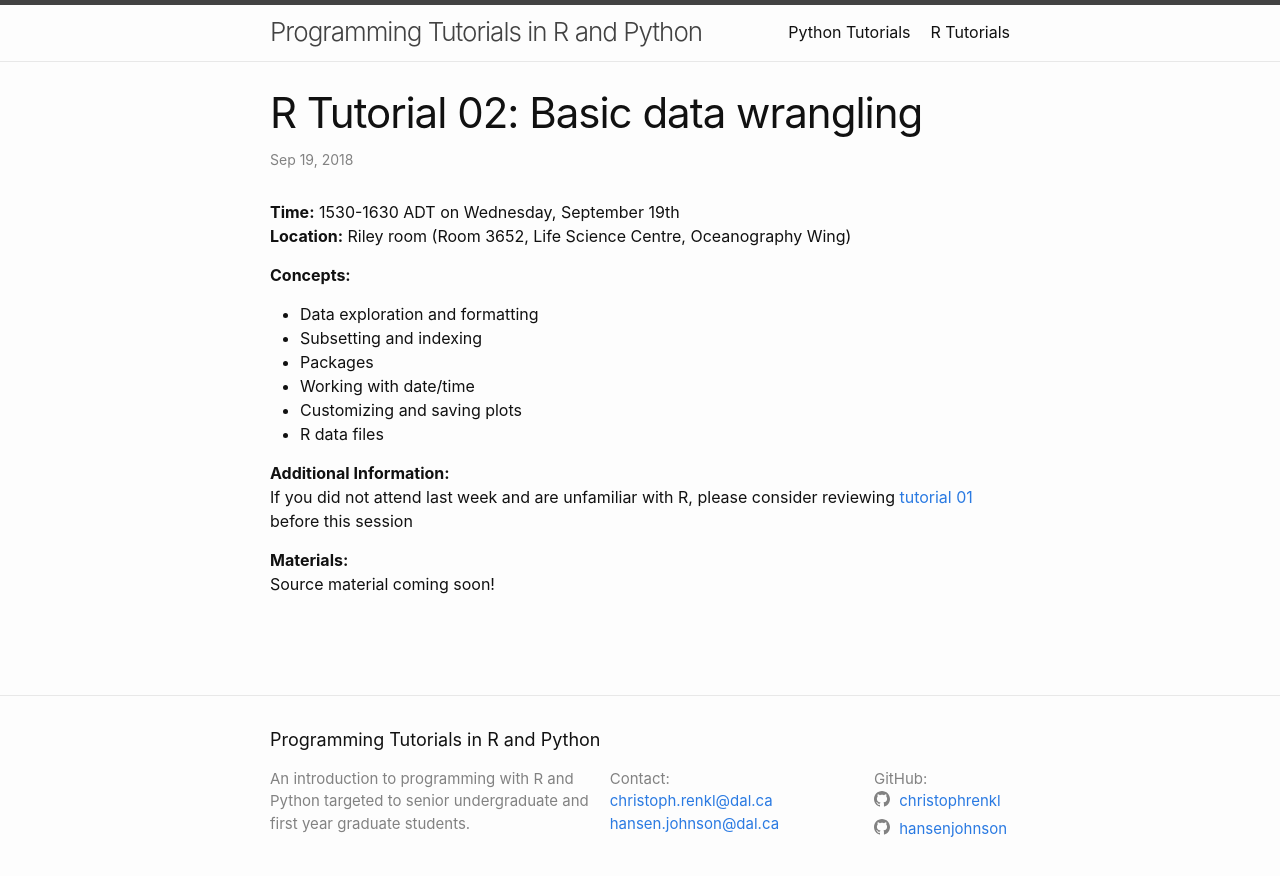
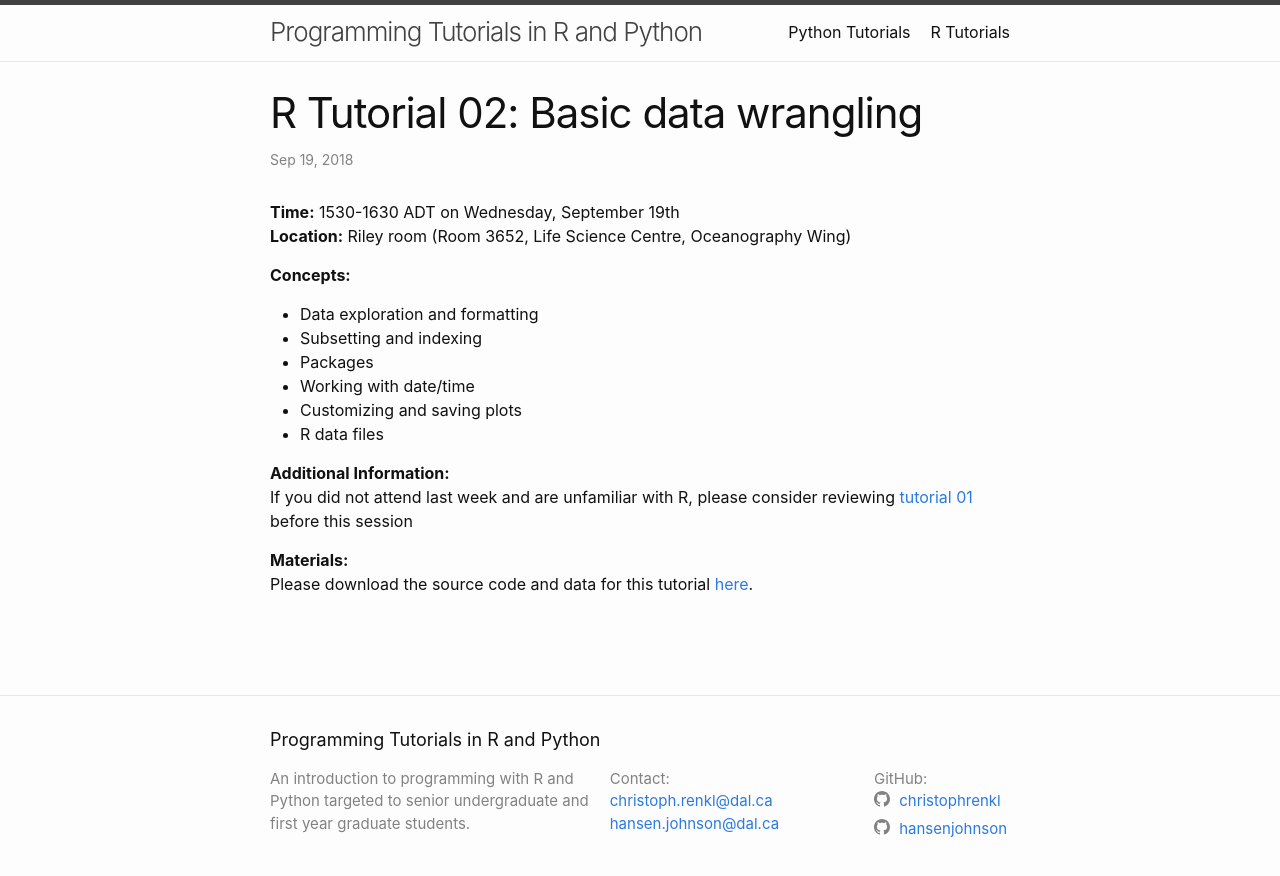
Before and after one commit to anhnguyendepocen/programming_tutorials, a Jekyll site: the page built from docs/_posts/2018-09-19-r-tutorial-02.md, in a window 1280 px wide. Shown: the top 876 px of the page. Built offline with Jekyll 4.4.1, drawn with Linux system fonts in a browser that asks for light colours.

Commit message:
link to tutorial 02 material

```diff
--- a/docs/_posts/2018-09-19-r-tutorial-02.md
+++ b/docs/_posts/2018-09-19-r-tutorial-02.md
@@ -21,5 +21,4 @@ permalink: /r-tutorial-02/
 If you did not attend last week and are unfamiliar with R, please consider reviewing [tutorial 01](/programming_tutorials/r-tutorial-01/) before this session
 
 **Materials:**
-Source material coming soon!
-<!-- Please download the source code and data for this tutorial [here](https://github.com/christophrenkl/programming_tutorials/raw/master/R/tutorial_02.zip). -->
+Please download the source code and data for this tutorial [here](https://github.com/christophrenkl/programming_tutorials/raw/master/R/tutorial_02.zip).
```
